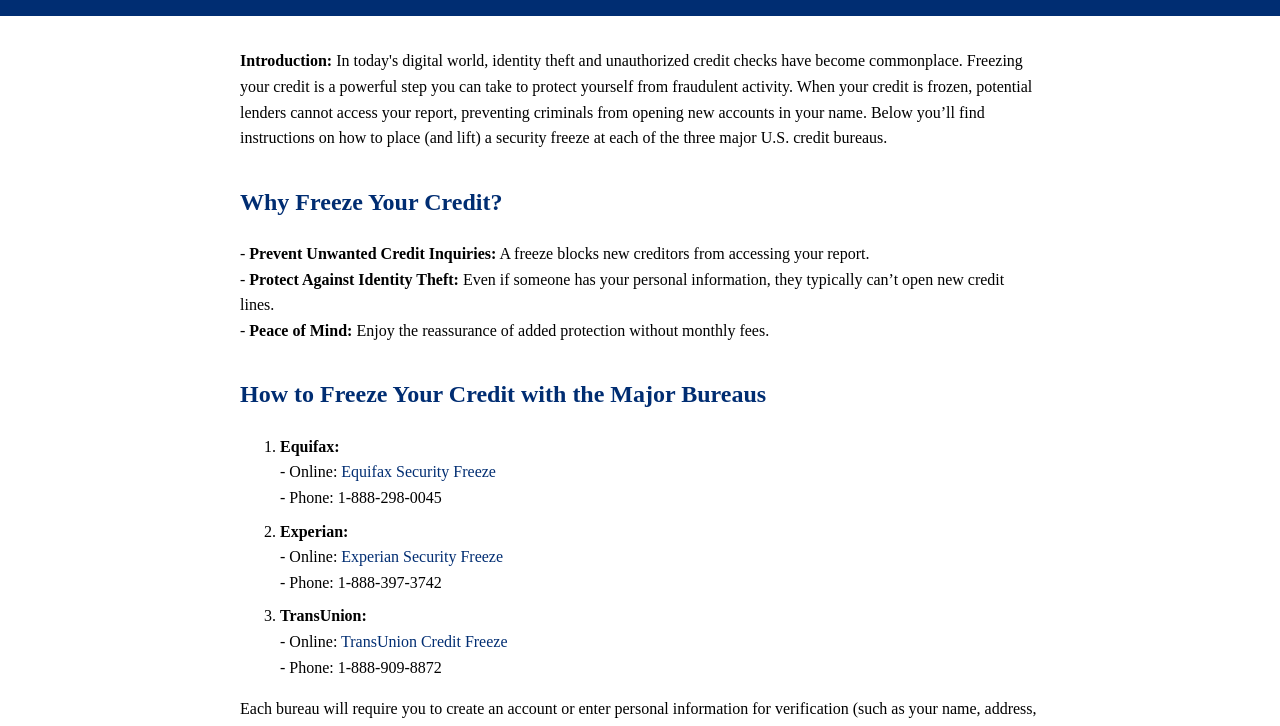
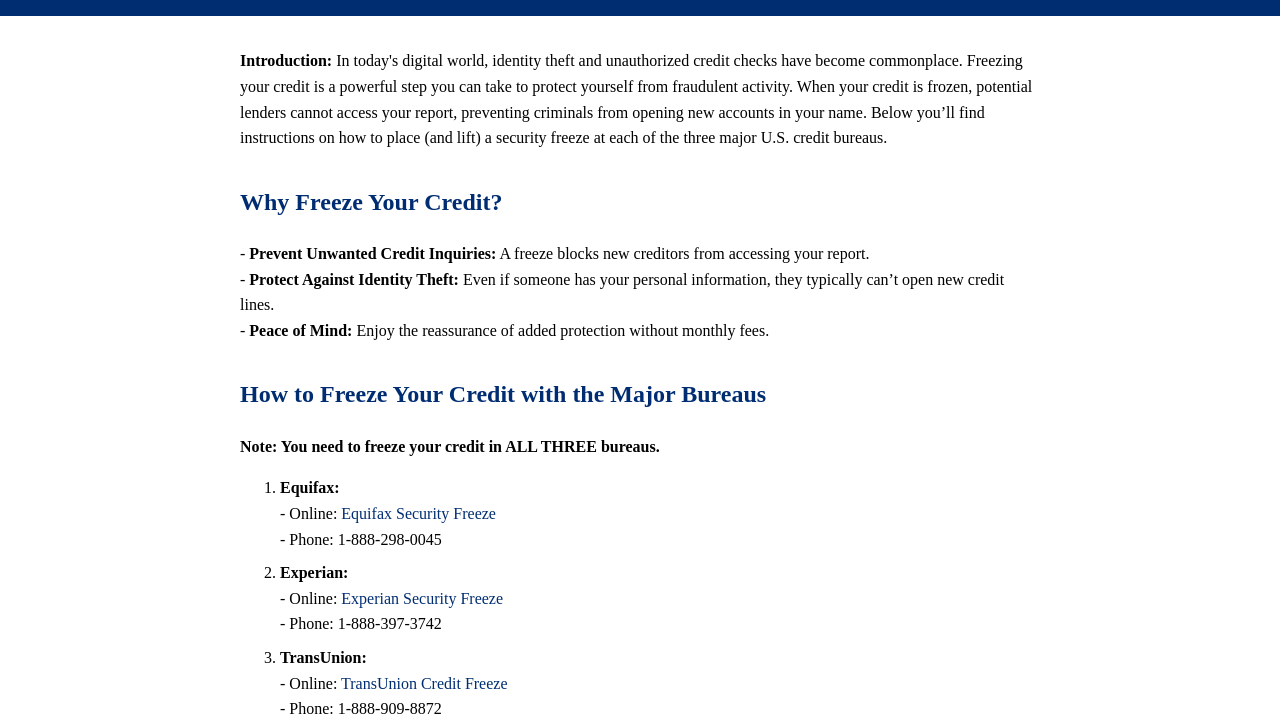
Before and after one commit to dariorapisardi/howtofreezemycredit.org, a plain HTML site: page index.html in a window 1280 px wide. Shown: the part 74-800 px from the top of the page. Drawn offline with Linux system fonts and the light colour scheme.

Commit message:
Update index.html
Add note about the need to freeze your credit in all bureaus.

```diff
--- a/index.html
+++ b/index.html
@@ -81,6 +81,8 @@
 
     <section>
       <h2>How to Freeze Your Credit with the Major Bureaus</h2>
+      <p><strong>Note: You need to freeze your credit in ALL THREE bureaus.</strong></p>
+
       <ol class="bureau-list">
         <li>
           <strong>Equifax:</strong><br/>
```
